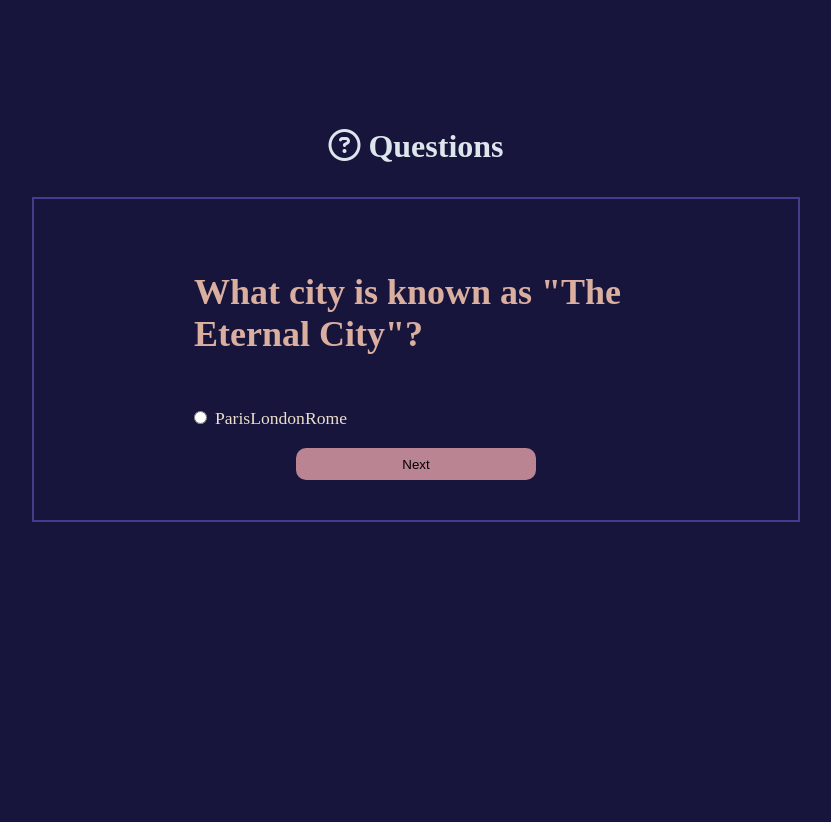
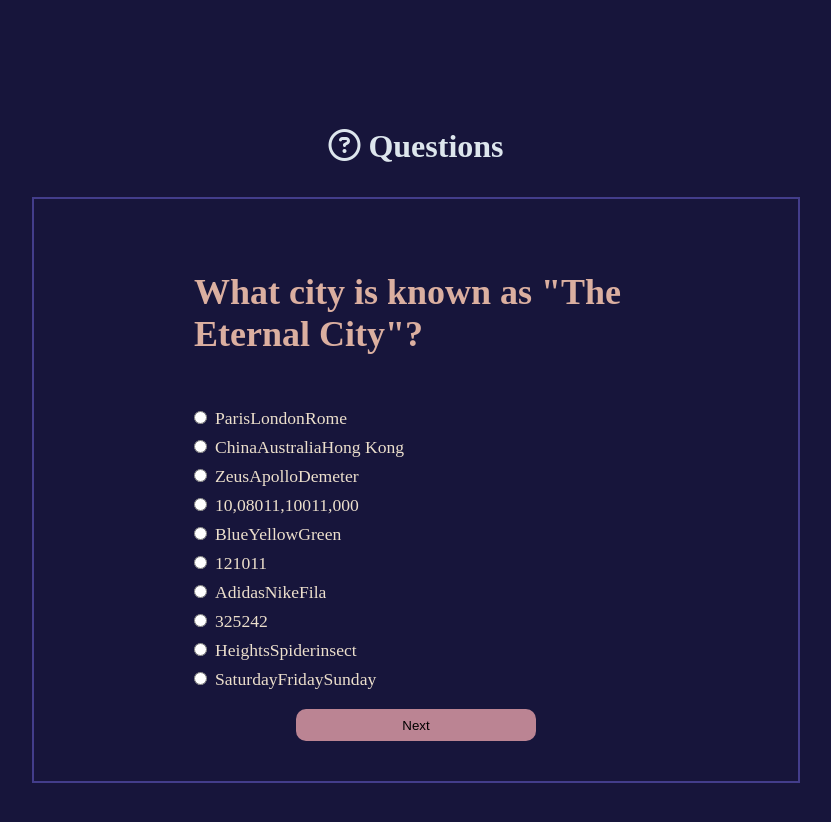
Before and after one commit to pittyh6/qQuiz, a React (Vite) app: page / in a window 1280 px wide. Shown: the top 822 px of the page, without its empty margins (224-1055 px from the left). Before the commit the page ends 800 px from the top, so only its background shows below. Built offline with nearby package versions, Linux system fonts and the light colour scheme.

Commit message:
trying to get values

```diff
--- a/src/assets/components/Question.jsx
+++ b/src/assets/components/Question.jsx
@@ -24,11 +24,11 @@ function Question() {
       </section>
       <section className="section-answers">
         {/* Criar um map() */}
-        {test2.map((test2Op) => {
+        {DataQuestions.map((dataAnswer) => {
           return (
-            <p key={test2Op.id}>
+            <p key={dataAnswer.id}>
               <input type="radio" name="answer" id="answer-one" />
-              {test2Op.answers}
+              {dataAnswer.answers}
             </p>
           );
         })}
```
